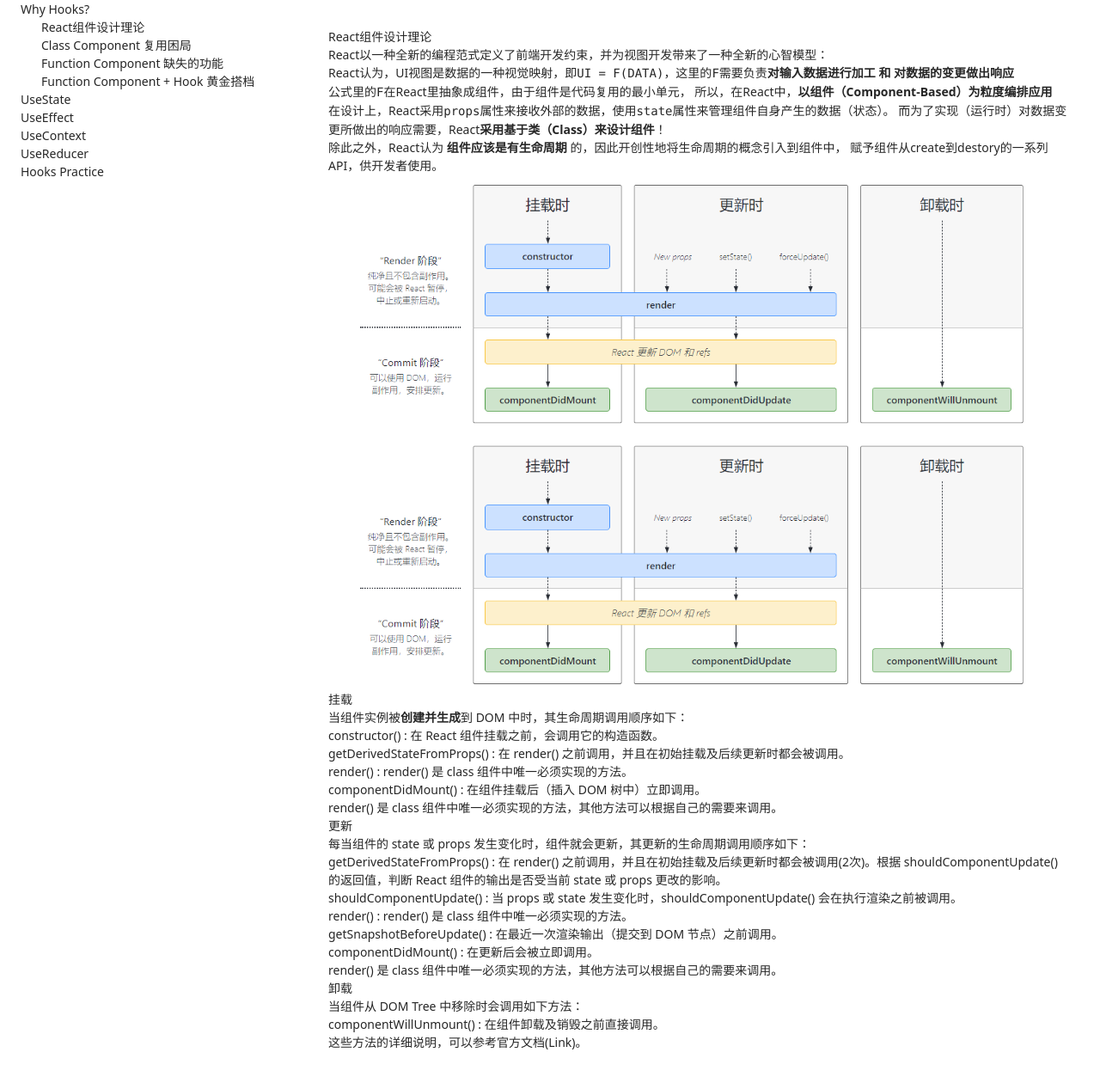
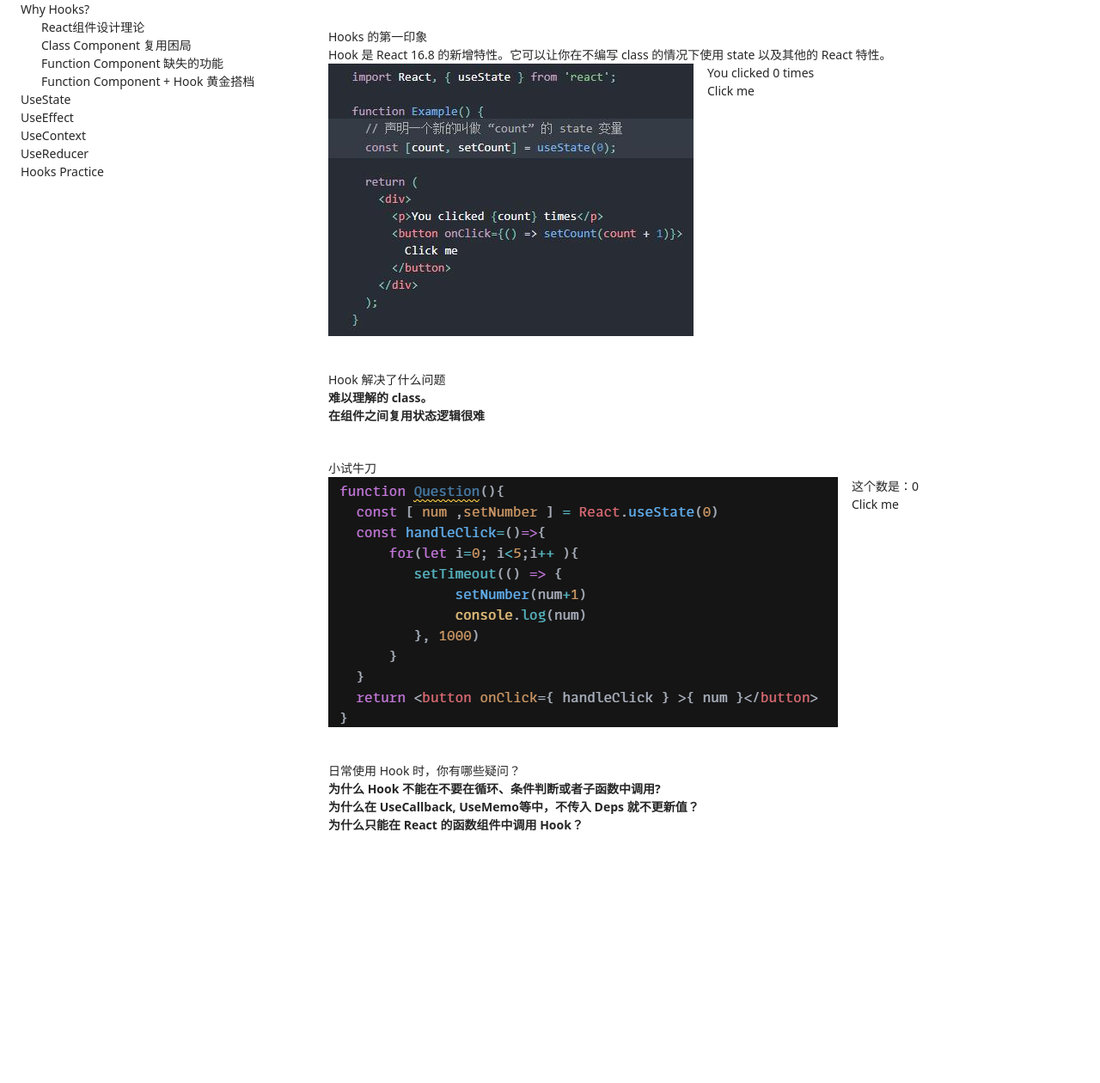
Before and after one commit to Shadowdow/react-hooks-workshop, a React (Create React App) app: page /HookTheory/why-hooks/lesson1 in a window 1280 px wide. Shown: the top 1260 px of the page at 86% size. Built offline with nearby package versions, Linux system fonts and the light colour scheme.

Commit message:
[refactor] 第一部分重构1

```diff
--- /dev/null
+++ b/src/pages/HookTheory/WhyHooks/lesson1/firstDemo.tsx
@@ -0,0 +1,15 @@
+import React, { useState } from "react";
+import { Button } from "antd";
+
+const FirstDemo: React.FC = () => {
+  // 声明一个新的叫做 “count” 的 state 变量
+  const [count, setCount] = useState(0);
+
+  return (
+    <div className={"ml-16"}>
+      <p>You clicked {count} times</p>
+      <Button onClick={() => setCount(count + 1)}>Click me</Button>
+    </div>
+  );
+};
+export default FirstDemo;
--- a/src/pages/HookTheory/WhyHooks/lesson1/index.css
+++ b/src/pages/HookTheory/WhyHooks/lesson1/index.css
@@ -4,3 +4,17 @@
   width: 850px;
   height: 600px;
 }
+
+.hookFirstDemo {
+  background-image: url("hookfirstdemo.jpg");
+  background-size: 100%;
+  width: 425px;
+  height: 317px;
+}
+
+.questionIcon {
+  background-image: url("questionIcon.png");
+  background-size: 100%;
+  width: 593px;
+  height: 291px;
+}
--- a/src/pages/HookTheory/WhyHooks/lesson1/index.tsx
+++ b/src/pages/HookTheory/WhyHooks/lesson1/index.tsx
@@ -1,114 +1,169 @@
 import React from "react";
 import { Typography } from "antd";
 import "./index.css";
+import FirstDemo from "./firstDemo";
+import Question from "./question";
 
 const { Title, Paragraph, Text, Link } = Typography;
 
 const WhyHooksLesson1: React.FC = () => {
   return (
-    <Typography>
-      <Title>React组件设计理论</Title>
-      <Paragraph>
-        React以一种全新的编程范式定义了前端开发约束，并为视图开发带来了一种全新的心智模型：
-      </Paragraph>
-      <Paragraph>
-        <ul>
+    // <Typography>
+    //   <Title>React组件设计理论</Title>
+    //   <Paragraph>
+    //     React以一种全新的编程范式定义了前端开发约束，并为视图开发带来了一种全新的心智模型：
+    //   </Paragraph>
+    //   <Paragraph>
+    //     <ul>
+    //       <li>
+    //         React认为，UI视图是数据的一种视觉映射，即
+    //         <Text code>UI = F(DATA)</Text>，这里的<Text code>F</Text>需要负责
+    //         <Text strong>对输入数据进行加工 和 对数据的变更做出响应</Text>
+    //       </li>
+    //       <li>
+    //         公式里的<Text code>F</Text>在React里抽象成组件，由于组件是代码复用的最小单元，
+    //         所以，在React中，
+    //         <Text strong>以组件（Component-Based）为粒度编排应用</Text>
+    //
+    //       </li>
+    //       <li>
+    //         在设计上，React采用<Text code>props</Text>属性来接收外部的数据，使用
+    //         <Text code>state</Text>属性来管理组件自身产生的数据（状态）。
+    //         而为了实现（运行时）对数据变更所做出的响应需要，React
+    //         <Text strong>采用基于类（Class）来设计组件</Text>！
+    //       </li>
+    //       <li>
+    //         除此之外，React认为<Text strong> 组件应该是有生命周期 </Text>
+    //         的，因此开创性地将生命周期的概念引入到组件中，
+    //         赋予组件从create到destory的一系列API，供开发者使用。
+    //       </li>
+    //     </ul>
+    //   </Paragraph>
+    //   <div className="lifeCycle" />
+    //   <Paragraph>
+    //     <Title level={3}>挂载</Title>
+    //     当组件实例被<Text strong>创建并生成</Text>到 DOM 中时，其生命周期调用顺序如下：
+    //     <ul>
+    //       <li>
+    //         <Text type="success"> constructor() </Text>: 在 React
+    //         组件挂载之前，会调用它的构造函数。
+    //       </li>
+    //       <li>
+    //         <Text type="success"> getDerivedStateFromProps() </Text>: 在
+    //         render() 之前调用，并且在初始挂载及后续更新时都会被调用。
+    //       </li>
+    //       <li>
+    //         <Text type="success"> render() </Text>: render() 是 class
+    //         组件中唯一必须实现的方法。
+    //       </li>
+    //       <li>
+    //         <Text type="success"> componentDidMount() </Text>:
+    //         在组件挂载后（插入 DOM 树中）立即调用。
+    //       </li>
+    //     </ul>
+    //     render() 是 class
+    //     组件中唯一必须实现的方法，其他方法可以根据自己的需要来调用。
+    //   </Paragraph>
+    //   <Paragraph>
+    //     <Title level={3}>更新</Title>
+    //     每当组件的 state 或 props 发生变化时，组件就会更新，其更新的生命周期调用顺序如下：
+    //     <ul>
+    //       <li>
+    //         <Text type="success"> getDerivedStateFromProps() </Text>: 在
+    //         render() 之前调用，并且在初始挂载及后续更新时都会被调用(2次)。根据
+    //         shouldComponentUpdate() 的返回值，判断 React 组件的输出是否受当前
+    //         state 或 props 更改的影响。
+    //       </li>
+    //       <li>
+    //         <Text type="success"> shouldComponentUpdate() </Text>: 当 props 或
+    //         state 发生变化时，shouldComponentUpdate() 会在执行渲染之前被调用。
+    //       </li>
+    //       <li>
+    //         <Text type="success"> render() </Text>: render() 是 class
+    //         组件中唯一必须实现的方法。
+    //       </li>
+    //       <li>
+    //         <Text type="success"> getSnapshotBeforeUpdate() </Text>:
+    //         在最近一次渲染输出（提交到 DOM 节点）之前调用。
+    //       </li>
+    //       <li>
+    //         <Text type="success"> componentDidMount() </Text>:
+    //         在更新后会被立即调用。
+    //       </li>
+    //     </ul>
+    //     render() 是 class 组件中唯一必须实现的方法，其他方法可以根据自己的需要来调用。
+    //   </Paragraph>
+    //   <Paragraph>
+    //     <Title level={3}>卸载</Title>
+    //     当组件从 DOM Tree 中移除时会调用如下方法：
+    //     <ul>
+    //       <li>
+    //         <Text type="success"> componentWillUnmount() </Text>:
+    //         在组件卸载及销毁之前直接调用。
+    //       </li>
+    //     </ul>
+    //   </Paragraph>
+    //   这些方法的详细说明，可以参考
+    //   <Link
+    //     href="https://zh-hans.reactjs.org/docs/react-component.html#reference"
+    //     target="_blank"
+    //   >
+    //     官方文档(Link)。
+    //   </Link>
+    // </Typography>
+    <>
+      <Typography>
+        <Title>Hooks 的第一印象</Title>
+        <blockquote>
+          Hook 是 React 16.8 的新增特性。它可以让你在不编写 class 的情况下使用
+          state 以及其他的 React 特性。
+        </blockquote>
+      </Typography>
+      <div className={"flex"}>
+        <div className="hookFirstDemo" />
+        <FirstDemo />
+      </div>
+      <Typography className={"mt-40"}>
+        <Title level={3}>Hook 解决了什么问题</Title>
+        <ol>
           <li>
-            React认为，UI视图是数据的一种视觉映射，即
-            <Text code>UI = F(DATA)</Text>，这里的<Text code>F</Text>需要负责
-            <Text strong>对输入数据进行加工 和 对数据的变更做出响应</Text>
+            <Text strong>难以理解的 class。</Text>
           </li>
           <li>
-            公式里的<Text code>F</Text>在React里抽象成组件，由于组件是代码复用的最小单元，
-            所以，在React中，
-            <Text strong>以组件（Component-Based）为粒度编排应用</Text>
+            <Text strong>在组件之间复用状态逻辑很难</Text>
+          </li>
+        </ol>
+      </Typography>
 
+      <Typography className={"mt-40"}>
+        <Title level={3}>
+          <Text type={"success"}>小试牛刀</Text>
+        </Title>
+        <div className={"flex"}>
+          <div className="questionIcon" />
+          <Question />
+        </div>
+      </Typography>
+
+      <Typography className={"mt-40"}>
+        <Title level={3}>日常使用 Hook 时，你有哪些疑问？</Title>
+        <ol>
+          <li>
+            <Text strong>
+              为什么 Hook 不能在不要在循环、条件判断或者子函数中调用?
+            </Text>
           </li>
           <li>
-            在设计上，React采用<Text code>props</Text>属性来接收外部的数据，使用
-            <Text code>state</Text>属性来管理组件自身产生的数据（状态）。
-            而为了实现（运行时）对数据变更所做出的响应需要，React
-            <Text strong>采用基于类（Class）来设计组件</Text>！
+            <Text strong>
+              为什么在 UseCallback, UseMemo等中，不传入 Deps 就不更新值？
+            </Text>
           </li>
           <li>
-            除此之外，React认为<Text strong> 组件应该是有生命周期 </Text>
-            的，因此开创性地将生命周期的概念引入到组件中，
-            赋予组件从create到destory的一系列API，供开发者使用。
+            <Text strong>为什么只能在 React 的函数组件中调用 Hook？</Text>
           </li>
-        </ul>
-      </Paragraph>
-      <div className="lifeCycle" />
-      <Paragraph>
-        <Title level={3}>挂载</Title>
-        当组件实例被<Text strong>创建并生成</Text>到 DOM 中时，其生命周期调用顺序如下：
-        <ul>
-          <li>
-            <Text type="success"> constructor() </Text>: 在 React
-            组件挂载之前，会调用它的构造函数。
-          </li>
-          <li>
-            <Text type="success"> getDerivedStateFromProps() </Text>: 在
-            render() 之前调用，并且在初始挂载及后续更新时都会被调用。
-          </li>
-          <li>
-            <Text type="success"> render() </Text>: render() 是 class
-            组件中唯一必须实现的方法。
-          </li>
-          <li>
-            <Text type="success"> componentDidMount() </Text>:
-            在组件挂载后（插入 DOM 树中）立即调用。
-          </li>
-        </ul>
-        render() 是 class
-        组件中唯一必须实现的方法，其他方法可以根据自己的需要来调用。
-      </Paragraph>
-      <Paragraph>
-        <Title level={3}>更新</Title>
-        每当组件的 state 或 props 发生变化时，组件就会更新，其更新的生命周期调用顺序如下：
-        <ul>
-          <li>
-            <Text type="success"> getDerivedStateFromProps() </Text>: 在
-            render() 之前调用，并且在初始挂载及后续更新时都会被调用(2次)。根据
-            shouldComponentUpdate() 的返回值，判断 React 组件的输出是否受当前
-            state 或 props 更改的影响。
-          </li>
-          <li>
-            <Text type="success"> shouldComponentUpdate() </Text>: 当 props 或
-            state 发生变化时，shouldComponentUpdate() 会在执行渲染之前被调用。
-          </li>
-          <li>
-            <Text type="success"> render() </Text>: render() 是 class
-            组件中唯一必须实现的方法。
-          </li>
-          <li>
-            <Text type="success"> getSnapshotBeforeUpdate() </Text>:
-            在最近一次渲染输出（提交到 DOM 节点）之前调用。
-          </li>
-          <li>
-            <Text type="success"> componentDidMount() </Text>:
-            在更新后会被立即调用。
-          </li>
-        </ul>
-        render() 是 class 组件中唯一必须实现的方法，其他方法可以根据自己的需要来调用。
-      </Paragraph>
-      <Paragraph>
-        <Title level={3}>卸载</Title>
-        当组件从 DOM Tree 中移除时会调用如下方法：
-        <ul>
-          <li>
-            <Text type="success"> componentWillUnmount() </Text>:
-            在组件卸载及销毁之前直接调用。
-          </li>
-        </ul>
-      </Paragraph>
-      这些方法的详细说明，可以参考
-      <Link
-        href="https://zh-hans.reactjs.org/docs/react-component.html#reference"
-        target="_blank"
-      >
-        官方文档(Link)。
-      </Link>
-    </Typography>
+        </ol>
+      </Typography>
+    </>
   );
 };
 export default WhyHooksLesson1;
--- /dev/null
+++ b/src/pages/HookTheory/WhyHooks/lesson1/question.tsx
@@ -0,0 +1,22 @@
+import React from "react";
+import { Button } from "antd";
+
+const Question: React.FC = () => {
+  const [num, setNumber] = React.useState(0);
+  const handleClick = () => {
+    for (let i = 0; i < 5; i++) {
+      setTimeout(() => {
+        setNumber(num + 1);
+        console.log(num);
+      }, 1000);
+    }
+  };
+  return (
+    <div className={"ml-16"}>
+      <p>这个数是：{num}</p>
+      <Button onClick={handleClick}>Click me</Button>
+    </div>
+  );
+};
+
+export default Question;
```
Also changed, not shown: src/pages/HookTheory/WhyHooks/lesson1/hookfirstdemo.jpg (added), src/pages/HookTheory/WhyHooks/lesson1/questionIcon.png (added).
